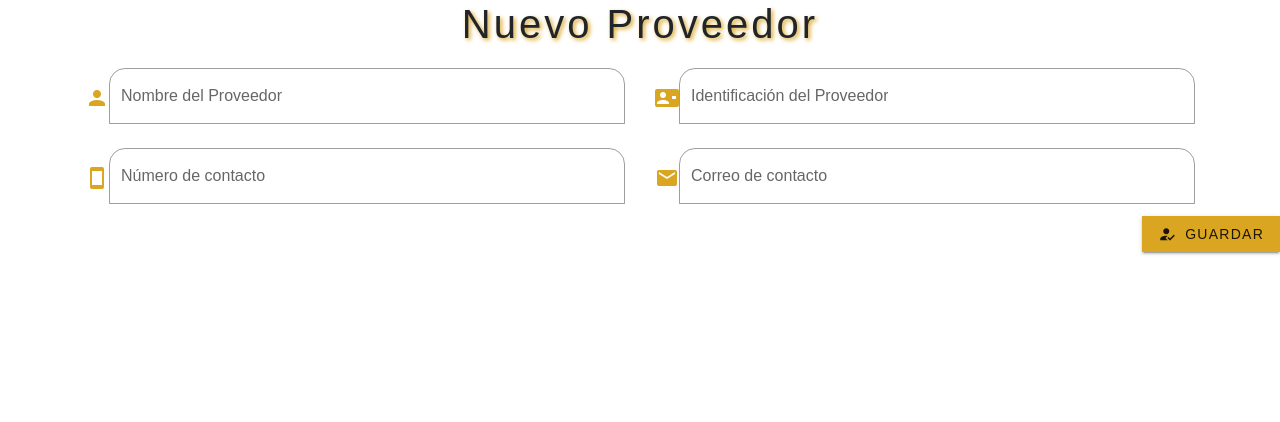
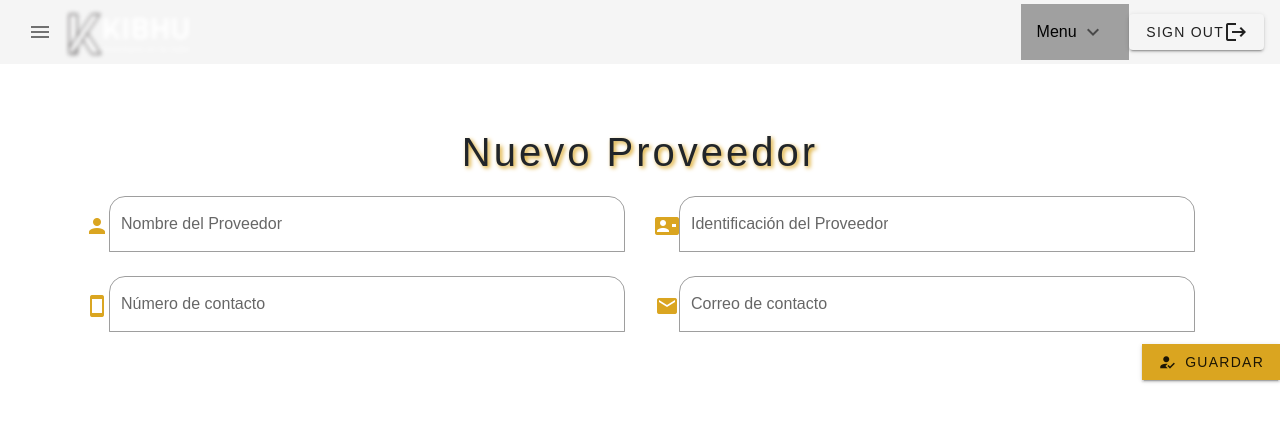
Before and after one commit to Acosticahub/VueGrupo7-18, a Vue app in the folder Frontend/kibhu/: page /newproveedores in a window 1280 px wide. Shown: the top 422 px of the page. Built offline with nearby package versions, Linux system fonts and the light colour scheme.

Commit message:
Header en todo

```diff
--- a/Frontend/kibhu/src/components/Aplicacion/Clientes/CatalogCliente.vue
+++ b/Frontend/kibhu/src/components/Aplicacion/Clientes/CatalogCliente.vue
@@ -59,7 +59,9 @@
 </template>
 
 <script>
+import HeaderApp from '../HeaderApp.vue';
 export default {
+  components: { HeaderApp },
   props: ["client", "active"],
   data: () => ({
       reveal: false,
--- a/Frontend/kibhu/src/components/Aplicacion/Clientes/Clientes.vue
+++ b/Frontend/kibhu/src/components/Aplicacion/Clientes/Clientes.vue
@@ -45,9 +45,11 @@
 
 <script>
 import CatalogCliente from '../../Aplicacion/Clientes/CatalogCliente.vue';
+import HeaderApp from '../HeaderApp.vue';
 export default {
 components: {
-    CatalogCliente
+    CatalogCliente,
+    HeaderApp,
 },
 data() {
     return {
--- a/Frontend/kibhu/src/components/Aplicacion/Clientes/NewCliente.vue
+++ b/Frontend/kibhu/src/components/Aplicacion/Clientes/NewCliente.vue
@@ -99,7 +99,9 @@
 </template>
 
 <script>
+import HeaderApp from '../HeaderApp.vue';
 export default {
+    components: { HeaderApp },
 data() {
     return {
     name: "",
--- a/Frontend/kibhu/src/components/Aplicacion/Productos/CatalogProducto.vue
+++ b/Frontend/kibhu/src/components/Aplicacion/Productos/CatalogProducto.vue
@@ -23,7 +23,10 @@
 </template>
 
 <script>
+import HeaderApp from '../HeaderApp.vue';
+
 export default {
+  components: { HeaderApp },
   props: ["product", "active"],
   data: () => ({
     reveal: false,
--- a/Frontend/kibhu/src/components/Aplicacion/Productos/NewProducto.vue
+++ b/Frontend/kibhu/src/components/Aplicacion/Productos/NewProducto.vue
@@ -2,7 +2,7 @@
 <v-main>
   <header-app />
   <div>
-    <center><h1>Agregar un Nuevo Producto</h1></center><br>
+    <h1>Agregar un Nuevo Producto</h1><br>
     <v-container class="container">
       <v-row>
         <v-col cols="12" sm="6">
--- a/Frontend/kibhu/src/components/Aplicacion/Productos/Productos.vue
+++ b/Frontend/kibhu/src/components/Aplicacion/Productos/Productos.vue
@@ -43,9 +43,11 @@
 
 <script>
 import CatalogProducto from "../../Aplicacion/Productos/CatalogProducto.vue";
+import HeaderApp from '../HeaderApp.vue';
 export default {
   components: {
     CatalogProducto,
+    HeaderApp,
   },
   data() {
     return {
--- a/Frontend/kibhu/src/components/Aplicacion/Proveedores/CatalogProveedores.vue
+++ b/Frontend/kibhu/src/components/Aplicacion/Proveedores/CatalogProveedores.vue
@@ -44,7 +44,10 @@
 </template>
 
 <script>
+import HeaderApp from '../HeaderApp.vue';
+
 export default {
+  components: { HeaderApp },
   props: ["supplier", "active"],
   data: () => ({
     reveal: false,
--- a/Frontend/kibhu/src/components/Aplicacion/Proveedores/NewProveedores.vue
+++ b/Frontend/kibhu/src/components/Aplicacion/Proveedores/NewProveedores.vue
@@ -1,4 +1,6 @@
 <template>
+<v-main>
+  <header-app />
 <div>
     <h1>Nuevo Proveedor</h1>
     <v-container class="container">
@@ -76,10 +78,13 @@
     </v-btn>
     </div>
 </div>
+</v-main>
 </template>
 
 <script>
+import HeaderApp from '../HeaderApp.vue';
 export default {
+    components: { HeaderApp },
 data() {
     return {
     name: "",
--- a/Frontend/kibhu/src/components/Aplicacion/Proveedores/Proveedores.vue
+++ b/Frontend/kibhu/src/components/Aplicacion/Proveedores/Proveedores.vue
@@ -45,9 +45,11 @@
 
 <script>
 import CatalogProveedores from '../../Aplicacion/Proveedores/CatalogProveedores.vue';
+import HeaderApp from '../HeaderApp.vue';
 export default {
 components: {
-    CatalogProveedores
+    CatalogProveedores,
+    HeaderApp,
 },
 data() {
     return {
--- a/Frontend/kibhu/src/components/Aplicacion/Usuarios/CatalogUsuarios.vue
+++ b/Frontend/kibhu/src/components/Aplicacion/Usuarios/CatalogUsuarios.vue
@@ -43,7 +43,9 @@
 </v-main>
 </template>
 <script>
+import HeaderApp from '../HeaderApp.vue';
 export default {
+    components: { HeaderApp },
 props: ["users", "active"],
 data: () => ({
     reveal: false,
--- a/Frontend/kibhu/src/components/Aplicacion/Usuarios/NewUsuario.vue
+++ b/Frontend/kibhu/src/components/Aplicacion/Usuarios/NewUsuario.vue
@@ -82,7 +82,9 @@
 </template>
 
 <script>
+import HeaderApp from '../HeaderApp.vue';
 export default {
+    components: { HeaderApp },
 data() {
     return {
     name: "",
--- a/Frontend/kibhu/src/components/Aplicacion/Usuarios/Usuarios.vue
+++ b/Frontend/kibhu/src/components/Aplicacion/Usuarios/Usuarios.vue
@@ -43,10 +43,12 @@
 </v-main>
 </template>
 <script>
+import HeaderApp from '../HeaderApp.vue';
 import CatalogUsuarios from '../../Aplicacion/Usuarios/CatalogUsuarios.vue';
 export default {
 components: {
-    CatalogUsuarios
+    CatalogUsuarios,
+    HeaderApp,
 },
 data() {
     return {
```
